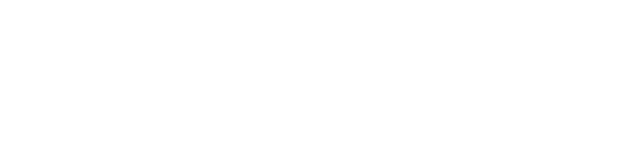
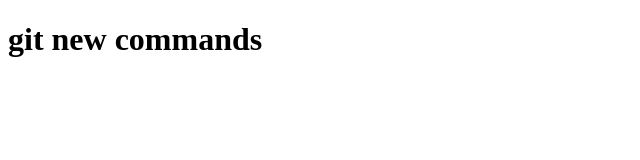
Before and after one commit to crazyysasha/animated-engine, a plain HTML site: page 13-lesson/index.html in a window 1280 px wide. Shown: the whole page, without its empty margins (0-640 px from the left). Drawn offline with Linux system fonts and the light colour scheme.

Commit message:
added new heading

```diff
--- a/13-lesson/index.html
+++ b/13-lesson/index.html
@@ -6,6 +6,6 @@
     <title>Document</title>
 </head>
 <body>
-
+    <h1>git new commands</h1>
 </body>
 </html>
```
